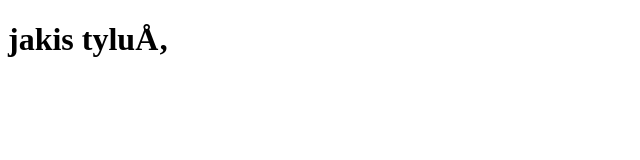
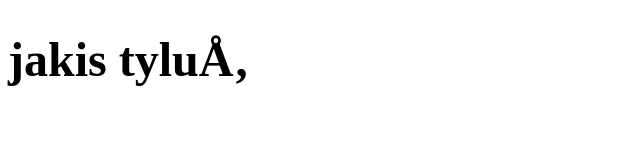
Before and after one commit to giacompl/projekt-2, a plain HTML site: page index.html in a window 1280 px wide. Shown: the whole page, without its empty margins (0-640 px from the left). Drawn offline with Linux system fonts and the light colour scheme.

Commit message:
change font size add style.css in html

```diff
--- a/index.html
+++ b/index.html
@@ -3,7 +3,7 @@
 <head>
 <title>maly test</title>
 <meta charset=UTF-8" />
-
+<link href="style.css" rel="stylesheet" >
 </head>
 <body>
  <h1>jakis tyluł</h1>
--- a/style.css
+++ b/style.css
@@ -1,4 +1,4 @@
 h1 {
-	font-size:4rem;
+	font-size:3rem;
 
 }
```
